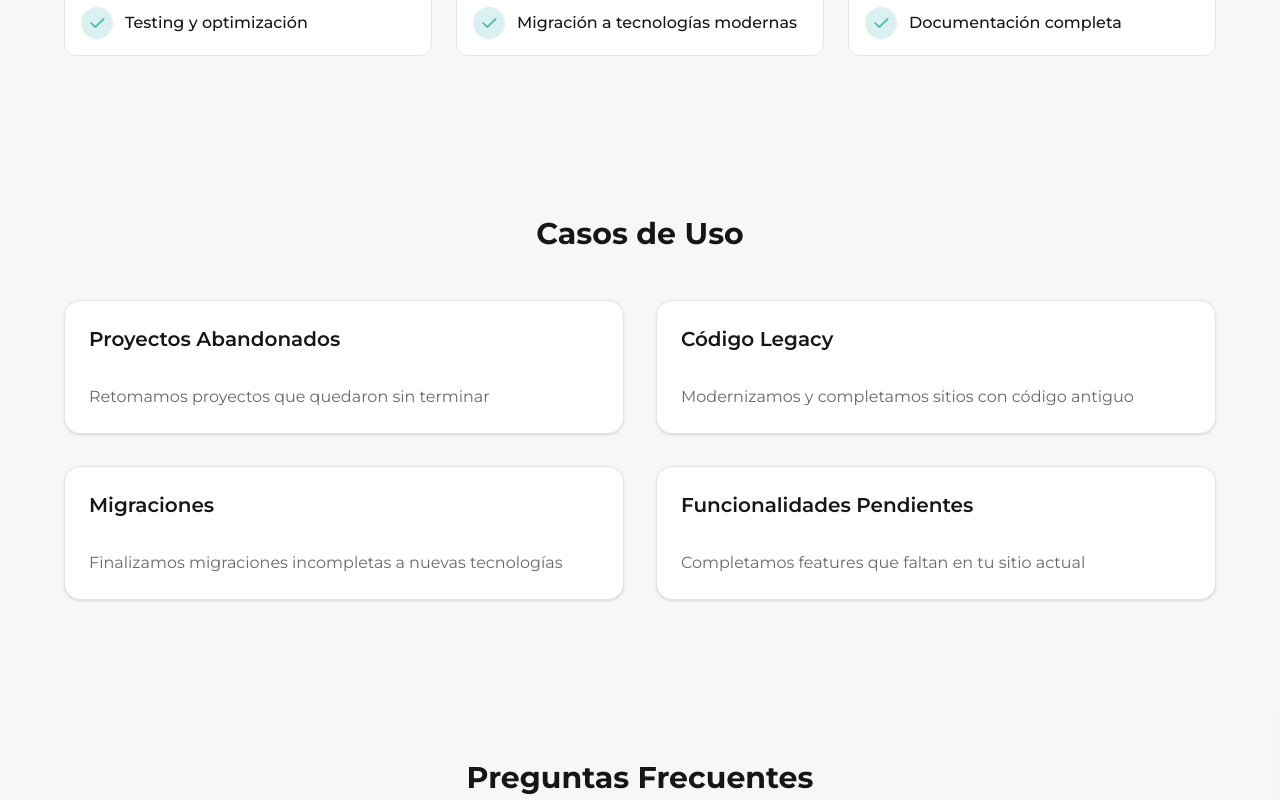
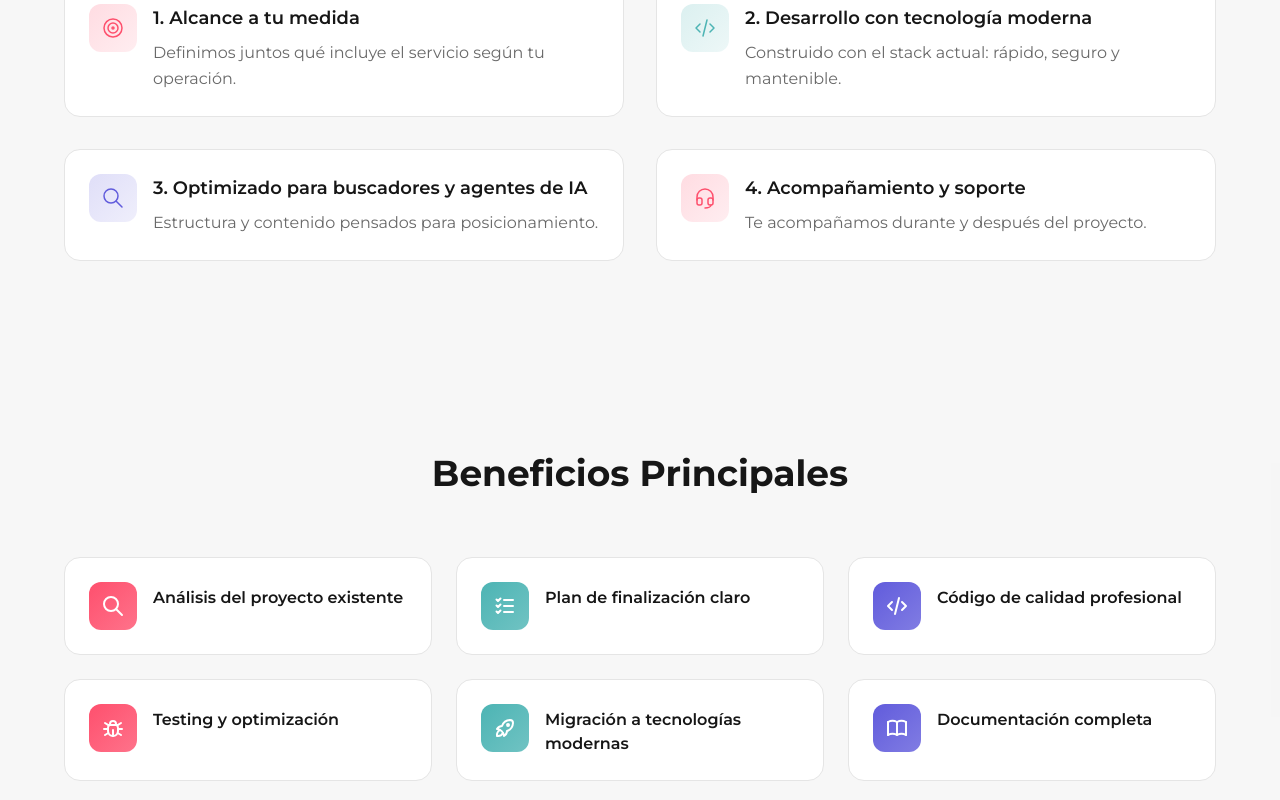
Before and after one commit to bestackdevelopment/bestack-webpage, a Next.js app: page /servicios/finaliza-tu-web in a window 1280 px wide. Shown: the part 1062-1862 px from the top of the page. Built offline with nearby package versions, Linux system fonts and the light colour scheme; no server answers.

Commit message:
refactor(servicios): migra las landings restantes a la plantilla

```diff
--- a/app/servicios/finaliza-tu-web/page.tsx
+++ b/app/servicios/finaliza-tu-web/page.tsx
@@ -1,6 +1,18 @@
 import type { Metadata } from "next"
+import {
+  IconArchive,
+  IconArrowsExchange,
+  IconBook,
+  IconBug,
+  IconChecklist,
+  IconCode,
+  IconListCheck,
+  IconRocket,
+  IconSearch,
+} from "@tabler/icons-react"
 
-import { ServiceLanding, type ServiceLandingData } from "@/components/service-landing"
+import { ServiceTemplate, type ServiceTemplateData } from "@/components/service-template"
+import { incluyeGenerico } from "@/lib/servicios-incluye-generico"
 
 export const metadata: Metadata = {
   title: "Finaliza tu Web",
@@ -8,45 +20,59 @@ export const metadata: Metadata = {
     "Completamos proyectos web inconclusos con calidad y profesionalismo para lanzar tu sitio cuanto antes.",
 }
 
-const data: ServiceLandingData = {
+const data: ServiceTemplateData = {
   hero: {
+    badge: "Proyectos inconclusos",
     titleLead: "Finaliza",
     titleAccent: "tu Web",
     accentGradient: "from-primary to-accent",
     subtitle:
       "Completamos proyectos inconclusos con calidad y profesionalismo",
-    cta: "Evaluar mi Proyecto",
-  },
-  accent: "secondary",
-  intro: {
-    heading: "Rescatamos tu Proyecto Web",
-    body: [
-      "¿Tienes un proyecto web sin terminar? Analizamos el código existente, identificamos lo que falta y completamos el desarrollo con los más altos estándares de calidad. Si es necesario, migramos tu proyecto a una base tecnológica moderna para garantizar un resultado mantenible.",
-      "Trabajamos con cualquier base de código, documentamos todo el proceso y te entregamos un sitio completo, optimizado y listo para lanzar. Nuestro objetivo es que finalmente tengas el sitio web que siempre quisiste.",
+    ctas: [
+      { label: "Evaluar mi Proyecto", href: "/contacto" },
+      { label: "Ver ejemplos", href: "/ejemplos", variant: "outline" },
     ],
   },
+  incluye: {
+    lead: {
+      heading: "Rescatamos tu Proyecto Web",
+      body: [
+        "¿Tienes un proyecto web sin terminar? Analizamos el código existente, identificamos lo que falta y completamos el desarrollo con los más altos estándares de calidad. Si es necesario, migramos tu proyecto a una base tecnológica moderna para garantizar un resultado mantenible.",
+        "Trabajamos con cualquier base de código, documentamos todo el proceso y te entregamos un sitio completo, optimizado y listo para lanzar. Nuestro objetivo es que finalmente tengas el sitio web que siempre quisiste.",
+      ],
+    },
+    items: incluyeGenerico,
+  },
   beneficios: [
-    "Análisis del proyecto existente",
-    "Plan de finalización claro",
-    "Código de calidad profesional",
-    "Testing y optimización",
-    "Migración a tecnologías modernas",
-    "Documentación completa",
+    { icon: IconSearch, accent: "primary", text: "Análisis del proyecto existente" },
+    { icon: IconListCheck, accent: "secondary", text: "Plan de finalización claro" },
+    { icon: IconCode, accent: "accent", text: "Código de calidad profesional" },
+    { icon: IconBug, accent: "primary", text: "Testing y optimización" },
+    { icon: IconRocket, accent: "secondary", text: "Migración a tecnologías modernas" },
+    { icon: IconBook, accent: "accent", text: "Documentación completa" },
   ],
   casosUso: [
     {
+      icon: IconArchive,
+      accent: "primary",
       title: "Proyectos Abandonados",
       description: "Retomamos proyectos que quedaron sin terminar",
     },
     {
+      icon: IconCode,
+      accent: "secondary",
       title: "Código Legacy",
       description: "Modernizamos y completamos sitios con código antiguo",
     },
     {
+      icon: IconArrowsExchange,
+      accent: "accent",
       title: "Migraciones",
       description: "Finalizamos migraciones incompletas a nuevas tecnologías",
     },
     {
+      icon: IconChecklist,
+      accent: "primary",
       title: "Funcionalidades Pendientes",
       description: "Completamos features que faltan en tu sitio actual",
     },
@@ -81,5 +107,5 @@ const data: ServiceLandingData = {
 }
 
 export default function FinalizaTuWebPage() {
-  return <ServiceLanding data={data} />
+  return <ServiceTemplate data={data} />
 }
--- a/app/servicios/mantenimiento-web/page.tsx
+++ b/app/servicios/mantenimiento-web/page.tsx
@@ -1,6 +1,18 @@
 import type { Metadata } from "next"
+import {
+  IconActivityHeartbeat,
+  IconDatabaseExport,
+  IconFilePencil,
+  IconFileText,
+  IconGauge,
+  IconHeadset,
+  IconRefresh,
+  IconShieldLock,
+  IconTool,
+} from "@tabler/icons-react"
 
-import { ServiceLanding, type ServiceLandingData } from "@/components/service-landing"
+import { ServiceTemplate, type ServiceTemplateData } from "@/components/service-template"
+import { incluyeGenerico } from "@/lib/servicios-incluye-generico"
 
 export const metadata: Metadata = {
   title: "Mantenimiento Web",
@@ -8,46 +20,60 @@ export const metadata: Metadata = {
     "Actualizaciones, seguridad y soporte técnico continuo para mantener tu sitio web siempre actualizado.",
 }
 
-const data: ServiceLandingData = {
+const data: ServiceTemplateData = {
   hero: {
+    badge: "Sitio siempre al día",
     titleLead: "Mantenimiento",
     titleAccent: "Web",
     accentGradient: "from-primary to-accent",
     subtitle:
       "Actualizaciones, seguridad y soporte técnico continuo para tu sitio web",
-    cta: "Ver Planes",
-  },
-  accent: "primary",
-  intro: {
-    heading: "Mantén tu Sitio Siempre Actualizado",
-    body: [
-      "Tu sitio web necesita atención continua para mantenerse seguro, rápido y actualizado. Ofrecemos servicios de mantenimiento integral que incluyen actualizaciones de la plataforma y de todas sus dependencias, garantizando compatibilidad y rendimiento óptimo.",
-      "Monitoreamos tu sitio 24/7, realizamos backups automáticos y aplicamos parches de seguridad de inmediato. Además, optimizamos el rendimiento y ofrecemos soporte técnico prioritario para resolver cualquier incidencia.",
+    ctas: [
+      { label: "Ver Planes", href: "/contacto" },
+      { label: "Ver ejemplos", href: "/ejemplos", variant: "outline" },
     ],
   },
+  incluye: {
+    lead: {
+      heading: "Mantén tu Sitio Siempre Actualizado",
+      body: [
+        "Tu sitio web necesita atención continua para mantenerse seguro, rápido y actualizado. Ofrecemos servicios de mantenimiento integral que incluyen actualizaciones de la plataforma y de todas sus dependencias, garantizando compatibilidad y rendimiento óptimo.",
+        "Monitoreamos tu sitio 24/7, realizamos backups automáticos y aplicamos parches de seguridad de inmediato. Además, optimizamos el rendimiento y ofrecemos soporte técnico prioritario para resolver cualquier incidencia.",
+      ],
+    },
+    items: incluyeGenerico,
+  },
   beneficios: [
-    "Actualizaciones de seguridad",
-    "Backups automáticos",
-    "Monitoreo 24/7",
-    "Optimización de rendimiento",
-    "Soporte técnico prioritario",
-    "Actualizaciones de contenido",
+    { icon: IconShieldLock, accent: "primary", text: "Actualizaciones de seguridad" },
+    { icon: IconDatabaseExport, accent: "secondary", text: "Backups automáticos" },
+    { icon: IconActivityHeartbeat, accent: "accent", text: "Monitoreo 24/7" },
+    { icon: IconGauge, accent: "primary", text: "Optimización de rendimiento" },
+    { icon: IconHeadset, accent: "secondary", text: "Soporte técnico prioritario" },
+    { icon: IconFilePencil, accent: "accent", text: "Actualizaciones de contenido" },
   ],
   casosUso: [
     {
+      icon: IconTool,
+      accent: "primary",
       title: "Mantenimiento Preventivo",
       description:
         "Evita problemas antes de que ocurran con monitoreo constante",
     },
     {
+      icon: IconRefresh,
+      accent: "secondary",
       title: "Actualizaciones Técnicas",
       description: "Mantén tu sitio al día con las últimas versiones y parches",
     },
     {
+      icon: IconFileText,
+      accent: "accent",
       title: "Gestión de Contenido",
       description: "Actualizaciones regulares de texto, imágenes y multimedia",
     },
     {
+      icon: IconHeadset,
+      accent: "primary",
       title: "Soporte Técnico",
       description: "Asistencia rápida ante cualquier incidencia o consulta",
     },
@@ -81,5 +107,5 @@ const data: ServiceLandingData = {
 }
 
 export default function MantenimientoWebPage() {
-  return <ServiceLanding data={data} />
+  return <ServiceTemplate data={data} />
 }
--- a/app/servicios/paginas-corporativas/page.tsx
+++ b/app/servicios/paginas-corporativas/page.tsx
@@ -1,6 +1,19 @@
 import type { Metadata } from "next"
+import {
+  IconBuilding,
+  IconBuildingSkyscraper,
+  IconFileText,
+  IconLayoutDashboard,
+  IconMapPin,
+  IconNetwork,
+  IconPlugConnected,
+  IconShieldCheck,
+  IconUsers,
+  IconWorld,
+} from "@tabler/icons-react"
 
-import { ServiceLanding, type ServiceLandingData } from "@/components/service-landing"
+import { ServiceTemplate, type ServiceTemplateData } from "@/components/service-template"
+import { incluyeGenerico } from "@/lib/servicios-incluye-generico"
 
 export const metadata: Metadata = {
   title: "Páginas Corporativas",
@@ -8,47 +21,61 @@ export const metadata: Metadata = {
     "Soluciones empresariales completas con diseño profesional y funcionalidad avanzada para tu negocio.",
 }
 
-const data: ServiceLandingData = {
+const data: ServiceTemplateData = {
   hero: {
+    badge: "Presencia empresarial",
     titleLead: "Páginas",
     titleAccent: "Corporativas",
     accentGradient: "from-accent to-primary",
     subtitle:
       "Soluciones empresariales completas con diseño profesional y funcionalidad avanzada",
-    cta: "Solicitar Presupuesto",
-  },
-  accent: "secondary",
-  intro: {
-    heading: "Soluciones Empresariales a Medida",
-    body: [
-      "Desarrollamos sitios corporativos robustos y escalables. Nuestras soluciones incluyen gestión de contenido avanzada, formularios complejos con validación estricta y una arquitectura pensada para crecer contigo.",
-      "Cada proyecto corporativo se diseña pensando en la escalabilidad futura, la integración con sistemas existentes y la facilidad de mantenimiento. Implementamos las mejores prácticas de seguridad y rendimiento.",
+    ctas: [
+      { label: "Solicitar Presupuesto", href: "/contacto" },
+      { label: "Ver ejemplos", href: "/ejemplos", variant: "outline" },
     ],
   },
+  incluye: {
+    lead: {
+      heading: "Soluciones Empresariales a Medida",
+      body: [
+        "Desarrollamos sitios corporativos robustos y escalables. Nuestras soluciones incluyen gestión de contenido avanzada, formularios complejos con validación estricta y una arquitectura pensada para crecer contigo.",
+        "Cada proyecto corporativo se diseña pensando en la escalabilidad futura, la integración con sistemas existentes y la facilidad de mantenimiento. Implementamos las mejores prácticas de seguridad y rendimiento.",
+      ],
+    },
+    items: incluyeGenerico,
+  },
   beneficios: [
-    "Diseño corporativo profesional",
-    "Gestión de contenido avanzada",
-    "Integración con sistemas empresariales",
-    "Panel de administración personalizado",
-    "Múltiples idiomas",
-    "Alta seguridad y rendimiento",
+    { icon: IconBuilding, accent: "primary", text: "Diseño corporativo profesional" },
+    { icon: IconFileText, accent: "secondary", text: "Gestión de contenido avanzada" },
+    { icon: IconPlugConnected, accent: "accent", text: "Integración con sistemas empresariales" },
+    { icon: IconLayoutDashboard, accent: "primary", text: "Panel de administración personalizado" },
+    { icon: IconWorld, accent: "secondary", text: "Múltiples idiomas" },
+    { icon: IconShieldCheck, accent: "accent", text: "Alta seguridad y rendimiento" },
   ],
   casosUso: [
     {
+      icon: IconBuildingSkyscraper,
+      accent: "primary",
       title: "Sitios Corporativos",
       description:
         "Presencia digital completa para empresas medianas y grandes",
     },
     {
+      icon: IconNetwork,
+      accent: "secondary",
       title: "Intranets Corporativas",
       description: "Portales internos para comunicación y gestión empresarial",
     },
     {
+      icon: IconUsers,
+      accent: "accent",
       title: "Portales de Clientes",
       description:
         "Áreas privadas con funcionalidades específicas para clientes",
     },
     {
+      icon: IconMapPin,
+      accent: "primary",
       title: "Sitios Multi-sucursal",
       description: "Gestión centralizada de múltiples ubicaciones",
     },
@@ -83,5 +110,5 @@ const data: ServiceLandingData = {
 }
 
 export default function PaginasCorporativasPage() {
-  return <ServiceLanding data={data} />
+  return <ServiceTemplate data={data} />
 }
```
